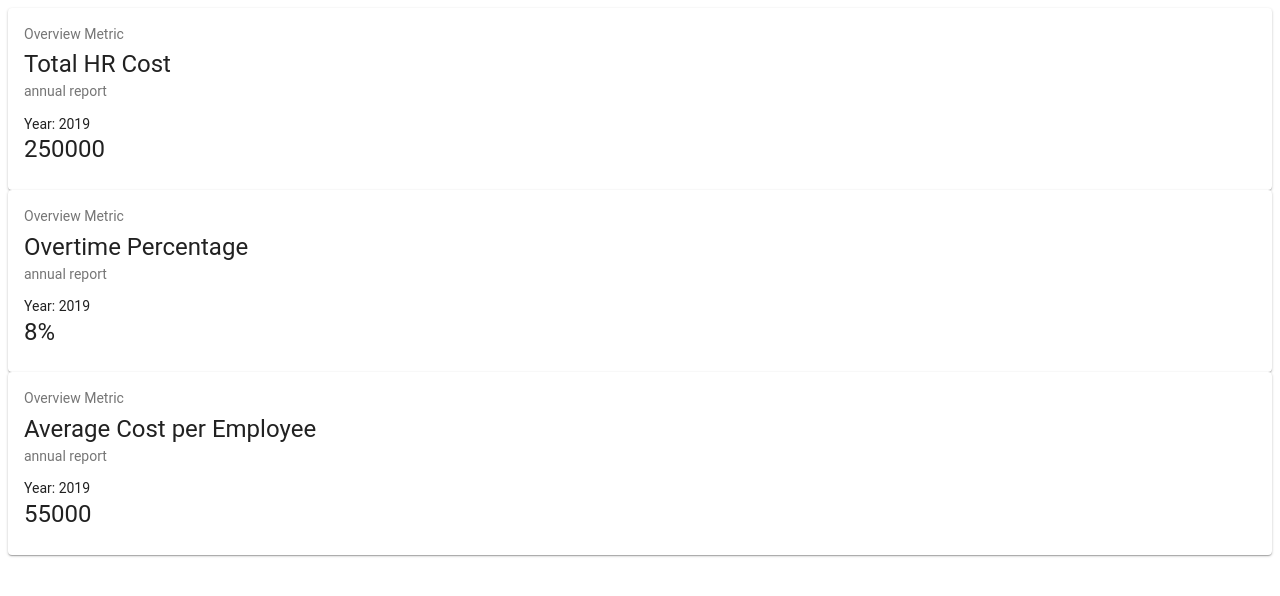
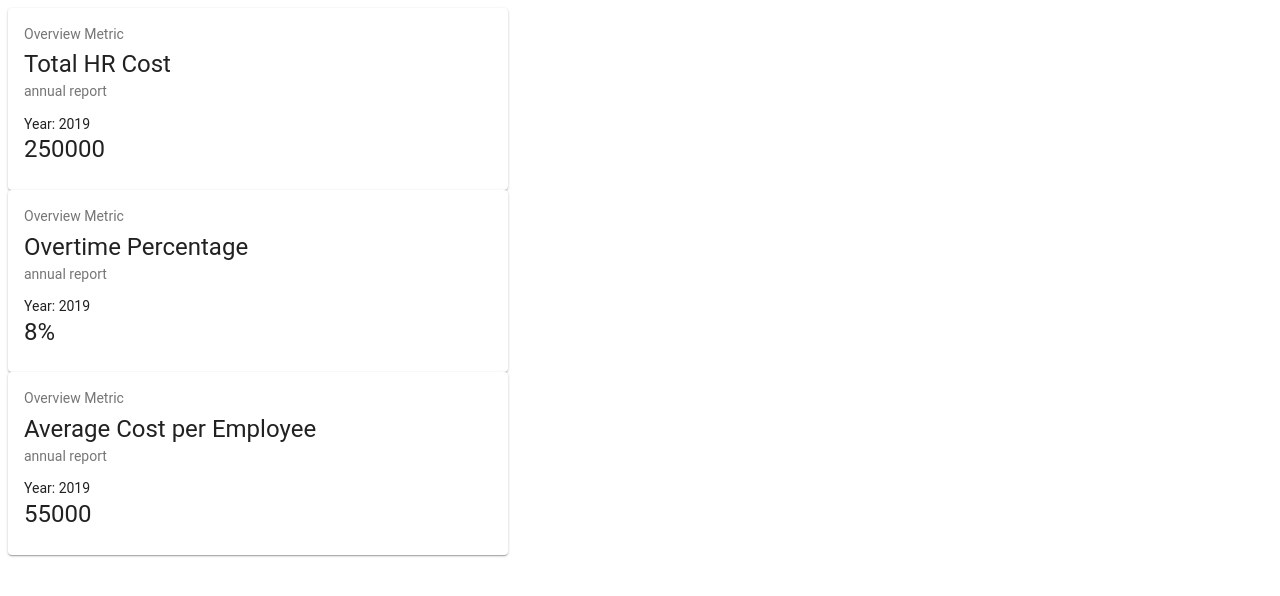
Before and after one commit to PacktPublishing/Mastering-React-17-, a React (Create React App) app in the folder hr-dashboard/: page / in a window 1280 px wide. Shown: the top 596 px of the page. Built offline with nearby package versions, Linux system fonts and the light colour scheme.

Commit message:
Added maxWidth style to MetricListItem to demonstrate CSS-in-JS API

```diff
--- a/hr-dashboard/src/Screens/Dashboard/MetricListItem.js
+++ b/hr-dashboard/src/Screens/Dashboard/MetricListItem.js
@@ -9,7 +9,8 @@ import Typography from "@material-ui/core/Typography";
 
 const styles = {
   card: {
-    minWidth: 275
+    minWidth: 275,
+    maxWidth: 500
   },
   bullet: {
     display: "inline-block",
```
